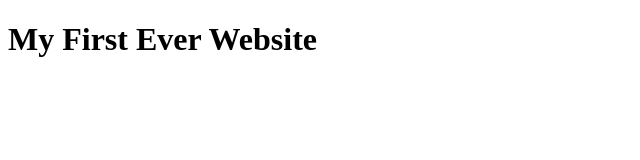
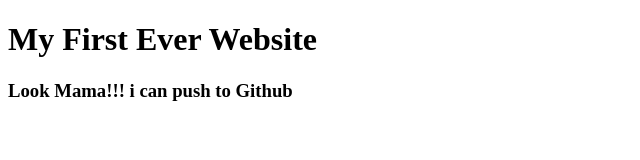
Before and after one commit to 123456sourav/my-first-website, a plain HTML site: page index.html in a window 1280 px wide. Shown: the whole page, without its empty margins (0-640 px from the left). Drawn offline with Linux system fonts and the light colour scheme.

Commit message:
learned github

```diff
--- a/index.html
+++ b/index.html
@@ -8,7 +8,7 @@
 </head>
 <body>
       <h1> My First Ever Website </h1>
-
+       <h3>Look Mama!!! i can push to Github </h3>
 
 
 </body>
```
